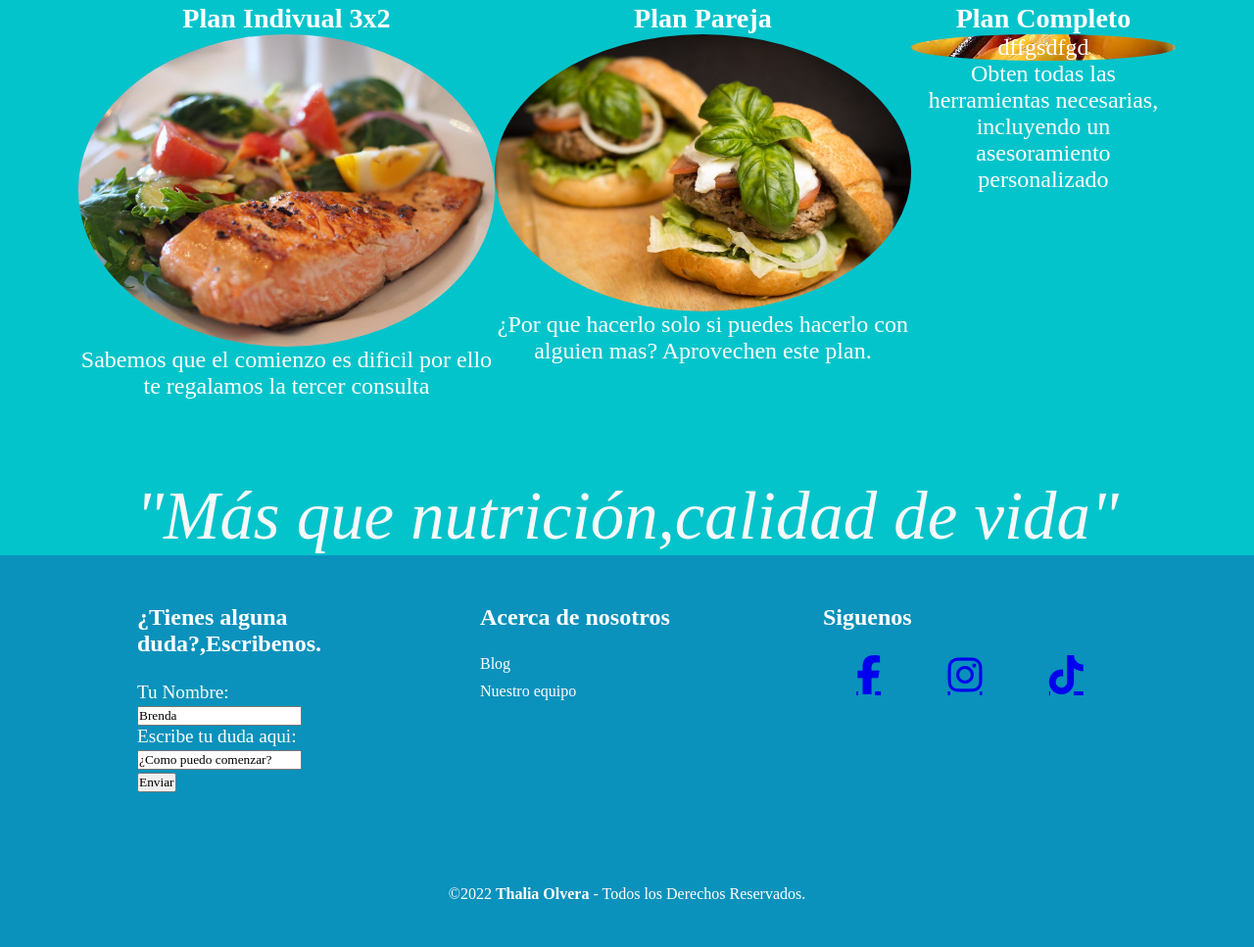
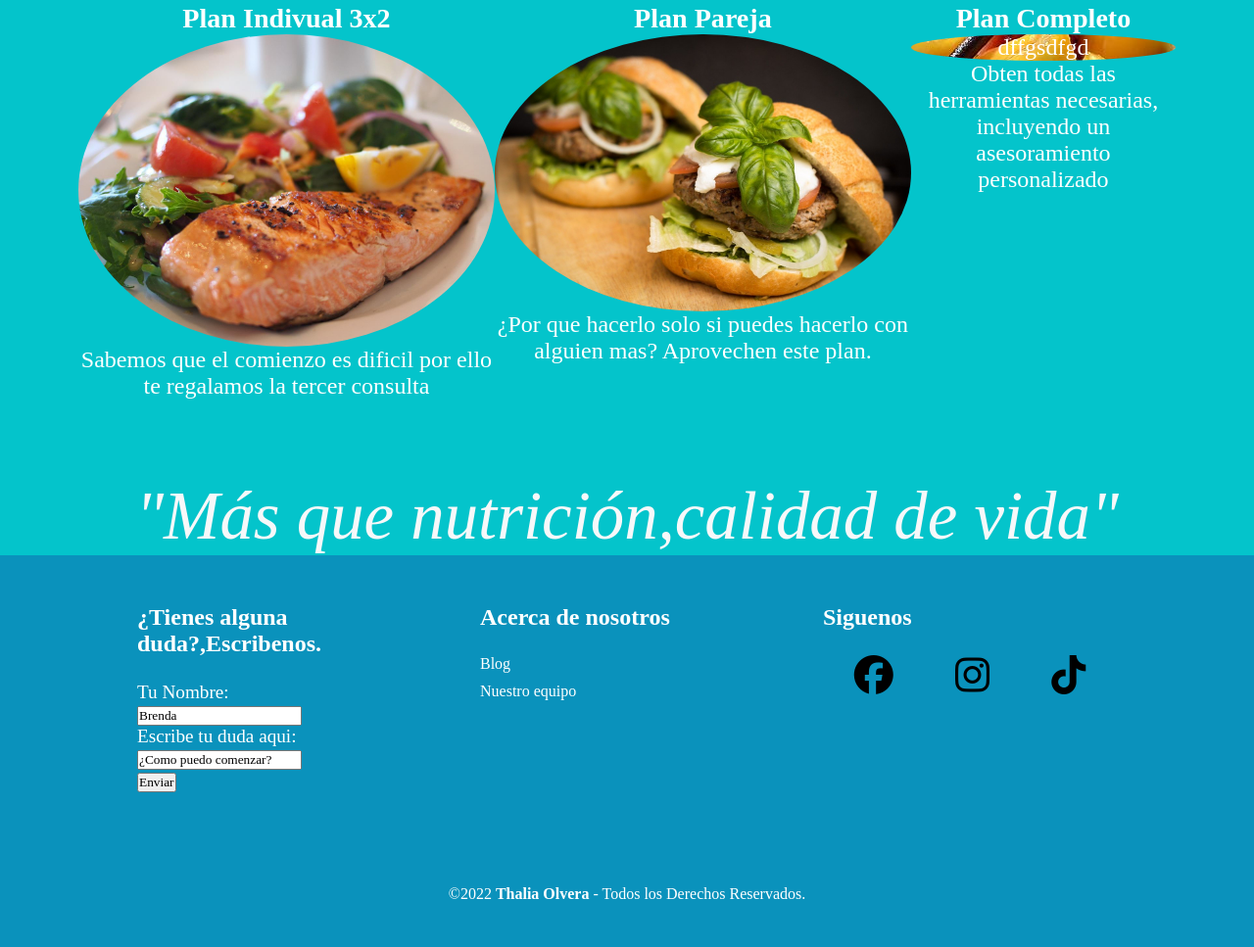
Before and after one commit to ThaliaOlvera/Nurse-Landing-Page, a plain HTML site: page index.html in a window 1280 px wide. Shown: the part 2080-3047 px from the top of the page at 98% size. Drawn offline with Linux system fonts and the light colour scheme; a web font is replaced by a local one.

Commit message:
Correcion de iconos de redes sociales

```diff
--- a/index.html
+++ b/index.html
@@ -132,9 +132,10 @@
                     Siguenos
                 </h2>
                 <article class="Redsocial">
-                    <a href="#" class="fa fa-facebook"></a>
-                    <a href="#"class= "fa fa-instagram"></a>
-                    <a href="#"class= "fa-brands fa-tiktok"></a>
+
+                    <i class="fa-brands fa-facebook"></i>
+                    <i class="fa-brands fa-instagram"></i>
+                    <i class="fa-brands fa-tiktok"></i>
                 </article>
             </article>
 
--- a/style.css
+++ b/style.css
@@ -22,7 +22,7 @@ li{
 
 .containerimg{
     background:url("img/Header.png") no-repeat center;
-    height: 100vh;
+    height: 50rem;
 }
 
 .containerimg img{
```
